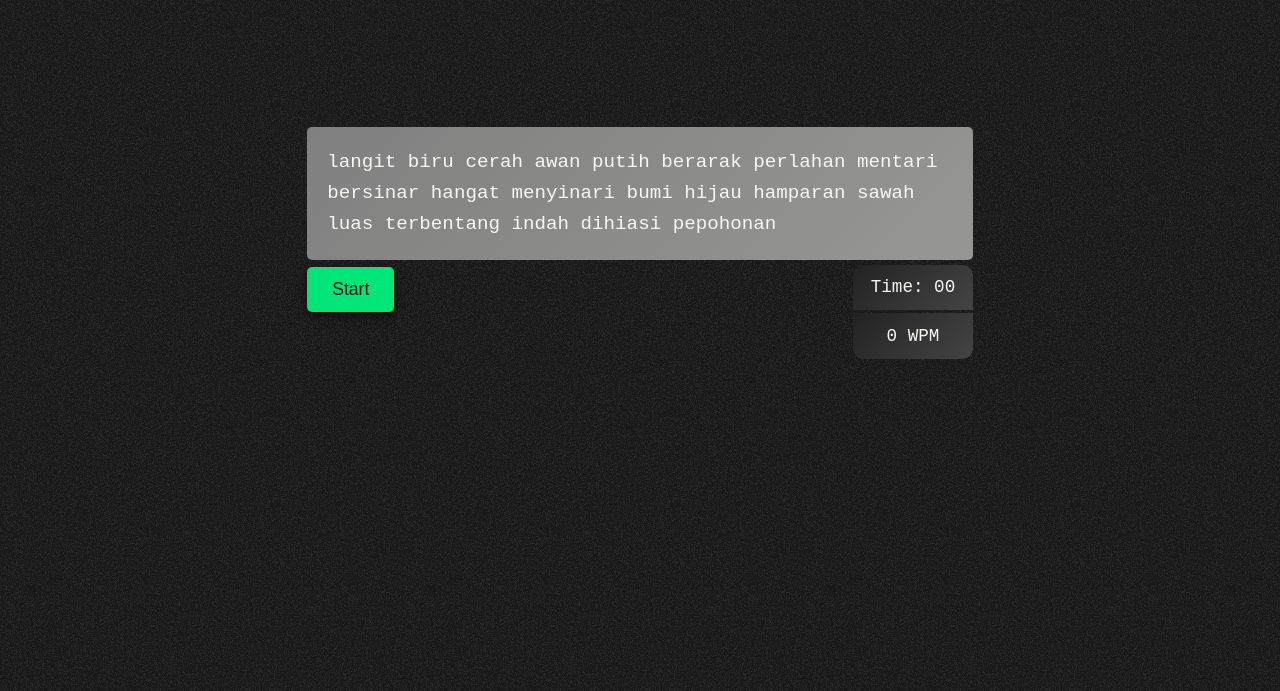
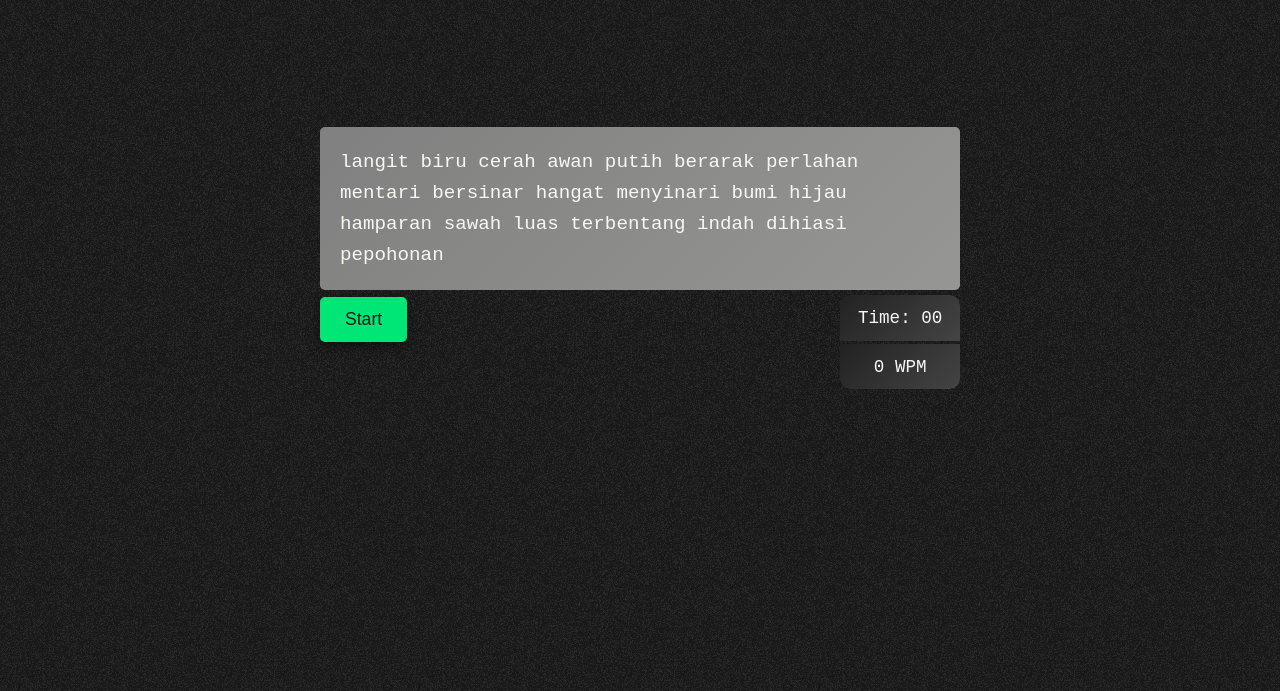
Before and after one commit to hibrizii/ngetik-ngebut, a website: page index.html in a window 1280 px wide. Shown: the part 109-800 px from the top of the page. Drawn offline with Linux system fonts and the light colour scheme.

Commit message:
spacebar style

```diff
--- a/style.scss
+++ b/style.scss
@@ -53,7 +53,7 @@ h1 {
 
 .paragraph {
   margin: 7em auto 5px;
-  width: 52%;
+  width: clamp(50%, 720px, 50%);
   box-sizing: border-box;
   font-size: 1.2em;
   line-height: 1.6;
@@ -66,7 +66,7 @@ h1 {
 
 div.btn-time-container {
   margin: 2px auto;
-  width: 52%;
+  width: clamp(50%, 720px, 50%);
   display: flex;
   justify-content: space-between;
   align-items: start;
@@ -199,6 +199,20 @@ article {
   }
 }
 
+::-webkit-scrollbar {
+  background-color: #1b1b1b00;
+  transition: 0.3s ease;
+  width: 0.7em;
+}
+
+::-webkit-scrollbar-thumb {
+  background: #707070;
+}
+
+::-webkit-scrollbar-thumb:active {
+  background: #bdbdbd;
+}
+
 @media (max-width: 600px) {
   h1 {
     font-size: 1.2rem;
```
Also changed, not shown: style.css, 1 other file.
